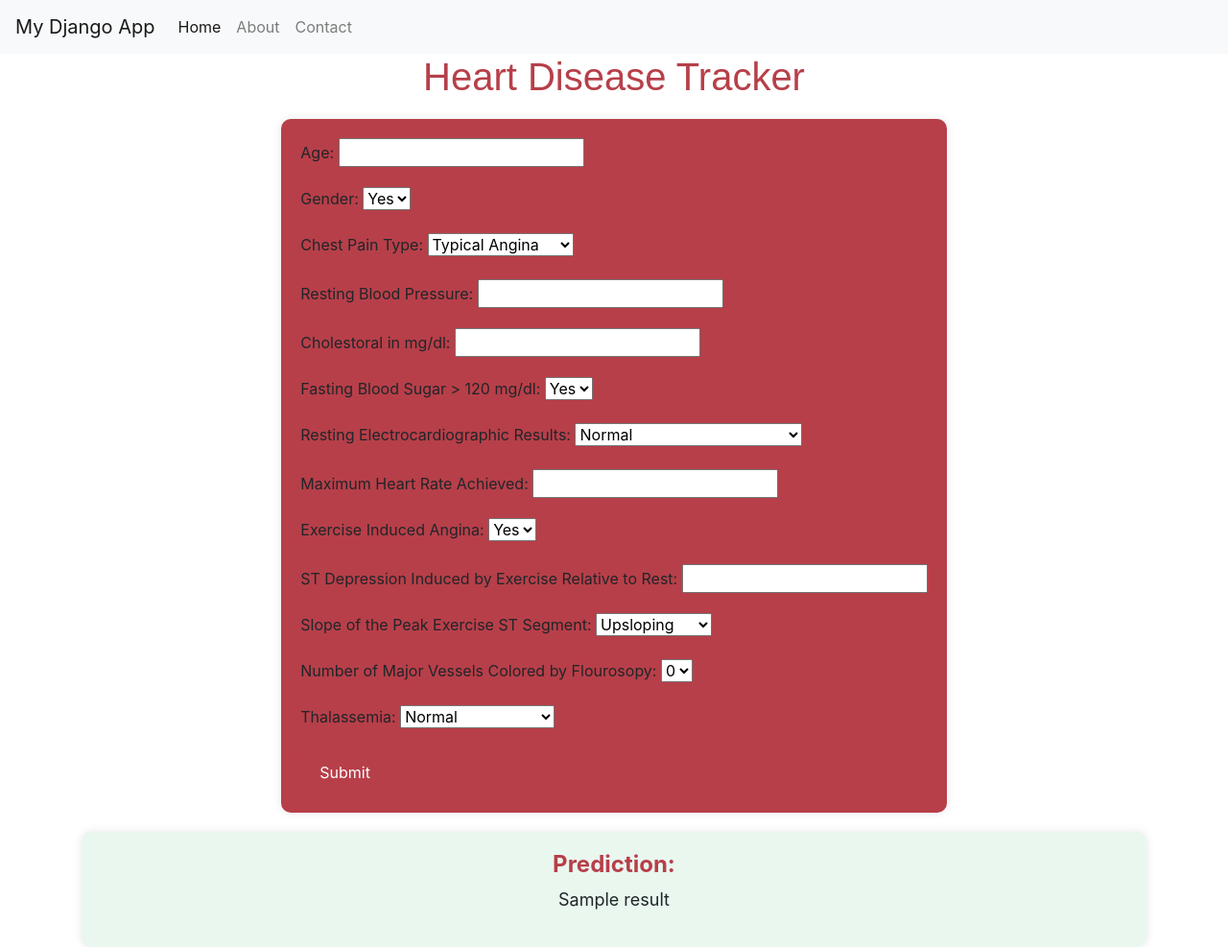
After one commit to Raghvandersinh/DiseaseAndCancerTracker, a Django app: template Frontend/diseaseTrackerApp/templates/HeartDiseaseTracker.html in a window 1280 px wide. The commit adds this page. Shown: the whole page at 96% size. Run offline with Django 5.2, Linux system fonts and the light colour scheme; the template is opened without the code that fills it: values that come from a table or form of the project are taken from there, most other values are stand-ins (such as "Sample title", 1, 10 or a date in 2020); parts of the project's set-up code (start-up, migrations or seed data) failed here and were passed over; some libraries are stand-ins or nearby versions.

Commit message:
Created a HeartDiseaseTracker template, added the HeartDiseaseTracker url to the homepage. Fixing the saving issue of the model and scaler.

```diff
--- /dev/null
+++ b/Frontend/diseaseTrackerApp/templates/HeartDiseaseTracker.html
@@ -0,0 +1,75 @@
+{% extends "base.html" %}
+
+{% block content %}
+<h1 class="title">Heart Disease Tracker</h1>
+<div class="form-container">
+    <form method="post">
+        {% csrf_token %}
+        {{ form.as_p }}
+        <button type="submit" class="submit-button">Submit</button>
+    </form>
+</div>
+{% if result %}
+<div class="result-container">
+    <h2 class="result-title">Prediction:</h2>
+    <p class="result-message {% if 'No' in result %}no-heartdisease{% else %}yes-heartdisease{% endif %}">{{ result }}</p>
+</div>
+{% endif %}
+{% endblock %}
+
+{% block extra_css %}
+<style>
+    .title {
+        text-align: center;
+        color:rgb(183, 63, 73);
+        font-family: 'Arial', sans-serif;
+    }
+    .form-container {
+        display: flex;
+        justify-content: center;
+        align-items: center;
+        flex-direction: column;
+        margin-top: 20px;
+    }
+    form {
+        background-color:rgb(183, 63, 73);;
+        padding: 20px;
+        border-radius: 10px;
+        box-shadow: 0 0 10px rgba(0, 0, 0, 0.1);
+    }
+    .submit-button {
+        background-color: rgb(183, 63, 73);;
+        color: white;
+        border: none;
+        padding: 10px 20px;
+        border-radius: 5px;
+        cursor: pointer;
+        font-size: 16px;
+    }
+    .submit-button:hover {
+        background-color: rgb(183, 63, 73);;
+    }
+    .result-container {
+        text-align: center;
+        margin-top: 20px;
+        background-color: #e9f7ef;
+        padding: 20px;
+        border-radius: 10px;
+        box-shadow: 0 0 10px rgba(0, 0, 0, 0.1);
+    }
+    .result-title {
+        color: rgb(183, 63, 73);;
+        font-size: 24px;
+        font-weight: bold;
+    }
+    .result-message {
+        font-size: 18px;
+    }
+    .result-message.no-cancer {
+        color: green;
+    }
+    .result-message.yes-cancer {
+        color: red;
+    }
+</style>
+{% endblock %}
--- a/Frontend/diseaseTrackerApp/templates/home.html
+++ b/Frontend/diseaseTrackerApp/templates/home.html
@@ -24,8 +24,11 @@
     <div class="row">
         <div class="col-md-6 offset-md-3">
             <ul class="list-group">
+                <<li class="list-group-item">
+                    <a href="{% url 'LungCancerTracker' %}">Lung Cancer</a>
+                </li>
                 <li class="list-group-item">
-                    <a href="{% url 'LungCancerTracker' %}">Lung Cancer</a>
+                    <a href="{% url 'HeartDiseaseTracker' %}">Heart Disease Tracker</a>
                 </li>
                 <!-- Add more diseases here as you implement them -->
             </ul>
```
Also changed, not shown: Frontend/diseaseTrackerApp/views.py (+44 -1 lines), Models/heartdiseasetrackermodel.py (+4 -4 lines), 3 other files.
